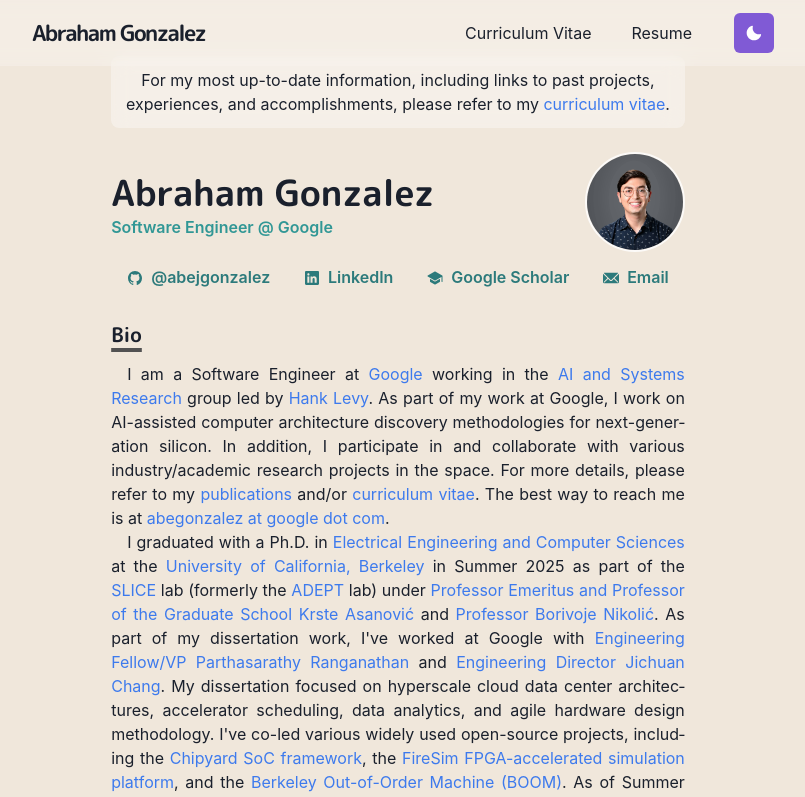
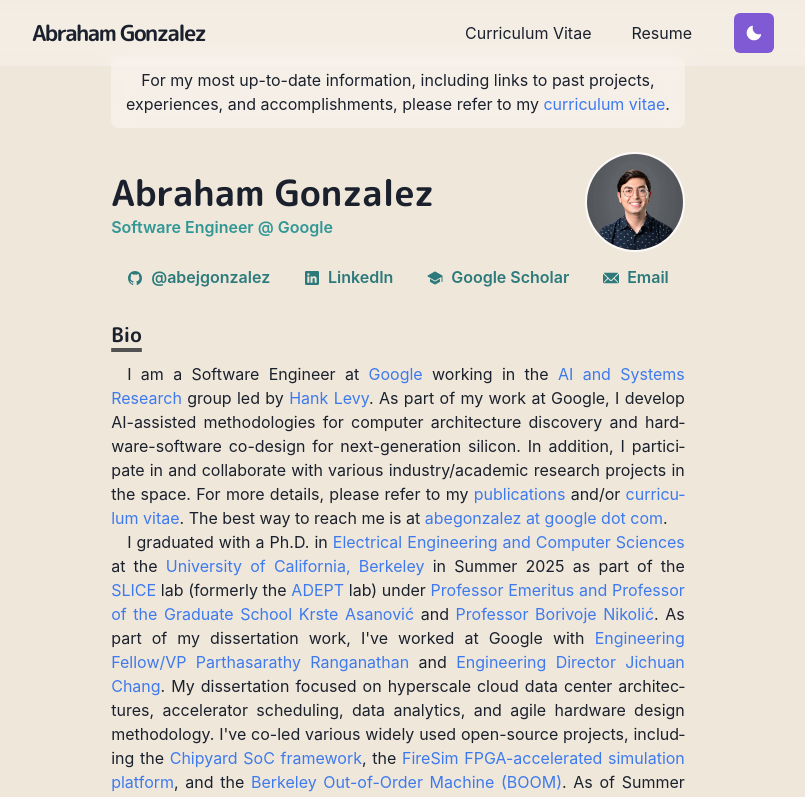
Before and after one commit to abejgonzalez/abejgonzalez.github.io, a Next.js app: page / in a window 1280 px wide. Shown: the top 797 px of the page, without its empty margins (242-1047 px from the left). Built offline with nearby package versions, Linux system fonts and the light colour scheme.

Commit message:
Update Google bio wording

```diff
--- a/pages/index.js
+++ b/pages/index.js
@@ -138,7 +138,7 @@
         </Heading>
         <Paragraph>
           I am a Software Engineer at <Link as={NextLink} href="https://research.google/" passHref {...externalLinkProps}>Google</Link> working in the <Link as={NextLink} href="https://techsysinfra.google/research/" passHref {...externalLinkProps}>AI and Systems Research</Link> group led by <Link as={NextLink} href="https://techsysinfra.google/research/srg-staff/hank-levy/" passHref {...externalLinkProps}>Hank Levy</Link>.
-          As part of my work at Google, I work on AI-assisted computer architecture discovery methodologies for next-generation silicon.
+          As part of my work at Google, I develop AI-assisted methodologies for computer architecture discovery and hardware-software co-design for next-generation silicon.
           In addition, I participate in and collaborate with various industry/academic research projects in the space.
           For more details, please refer to my <Link href="#publications">publications</Link> and/or <Link href="/documents/gonzalez-abraham-cv.pdf" {...externalLinkProps}>curriculum vitae</Link>.
           The best way to reach me is at <Link href="mailto:abegonzalez@google.com">abegonzalez at google dot com</Link>.
```
